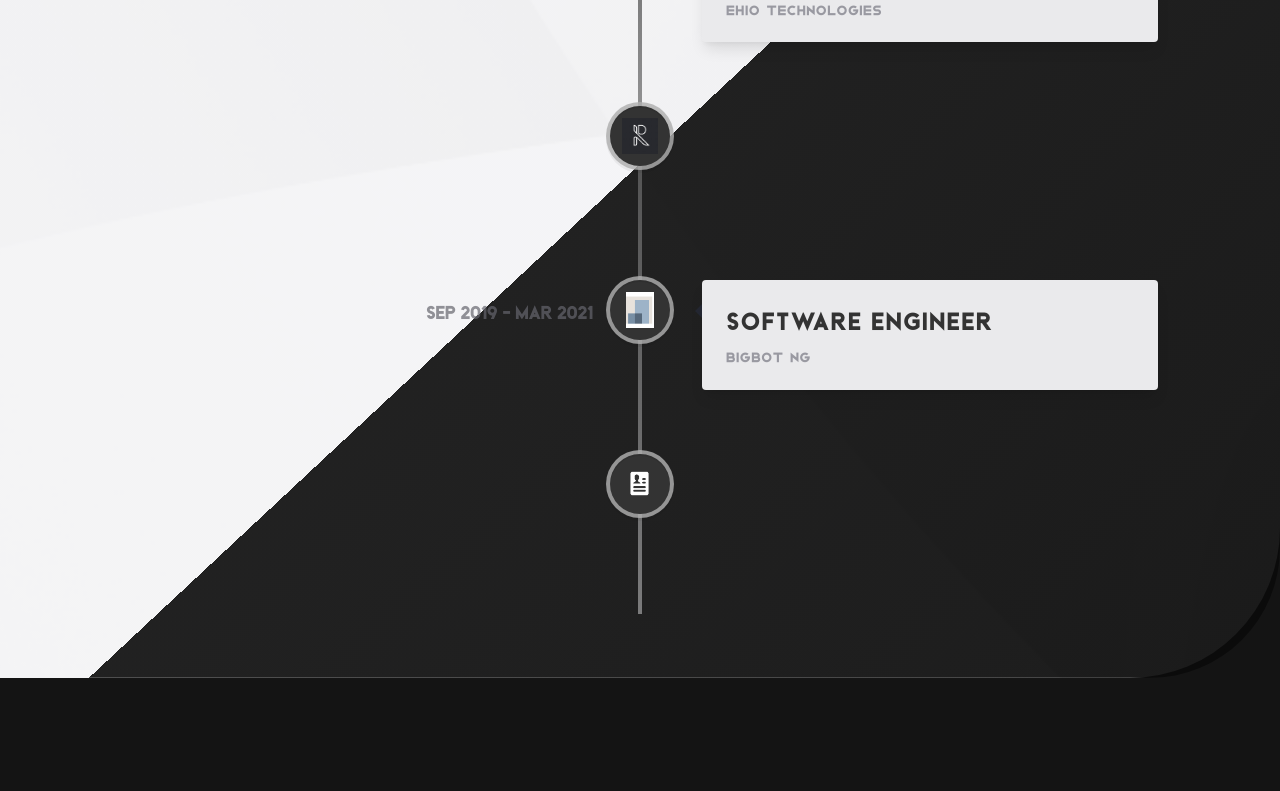
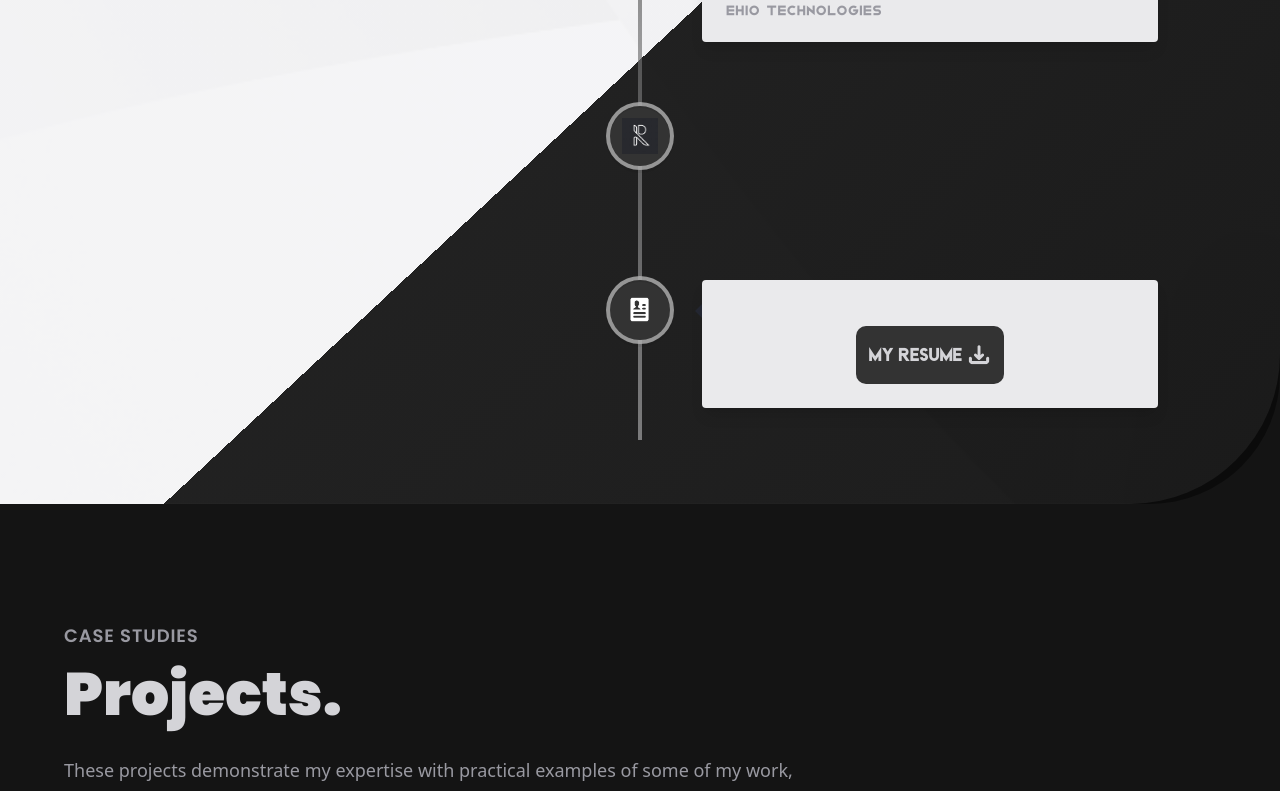
Before and after one commit to stephen-uweh/stephen-uweh.github.io, a React (Vite) app: page / in a window 1280 px wide. Shown: the part 2829-3620 px from the top of the page. Built offline with nearby package versions, Linux system fonts and the light colour scheme.

Commit message:
removed bigbot from experience

```diff
--- a/src/constants/index.js
+++ b/src/constants/index.js
@@ -146,15 +146,8 @@ const experiences = [
     company_name: 'Reed Tech NG',
     icon: reedtech,
     iconBg: '#333333',
-    date: 'Jan 2021 - Nov 2021',
-  },
-  {
-    title: 'Software Engineer',
-    company_name: 'BigBot NG',
-    icon: bigbot,
-    iconBg: '#333333',
-    date: 'Sep 2019 - Mar 2021',
-  },
+    date: 'Sept 2020 - Nov 2021',
+  }
 ];
 
 const projects = [
```
